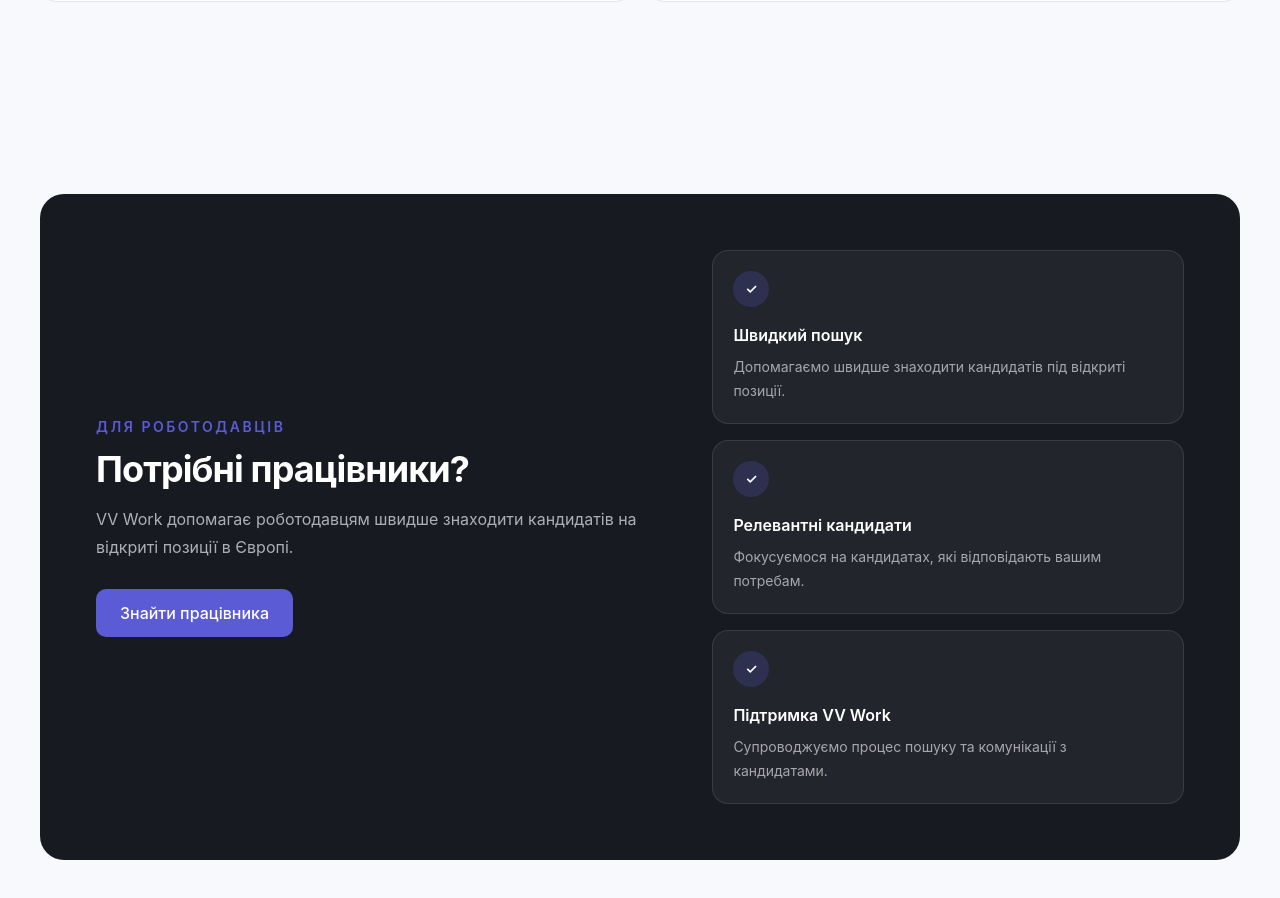
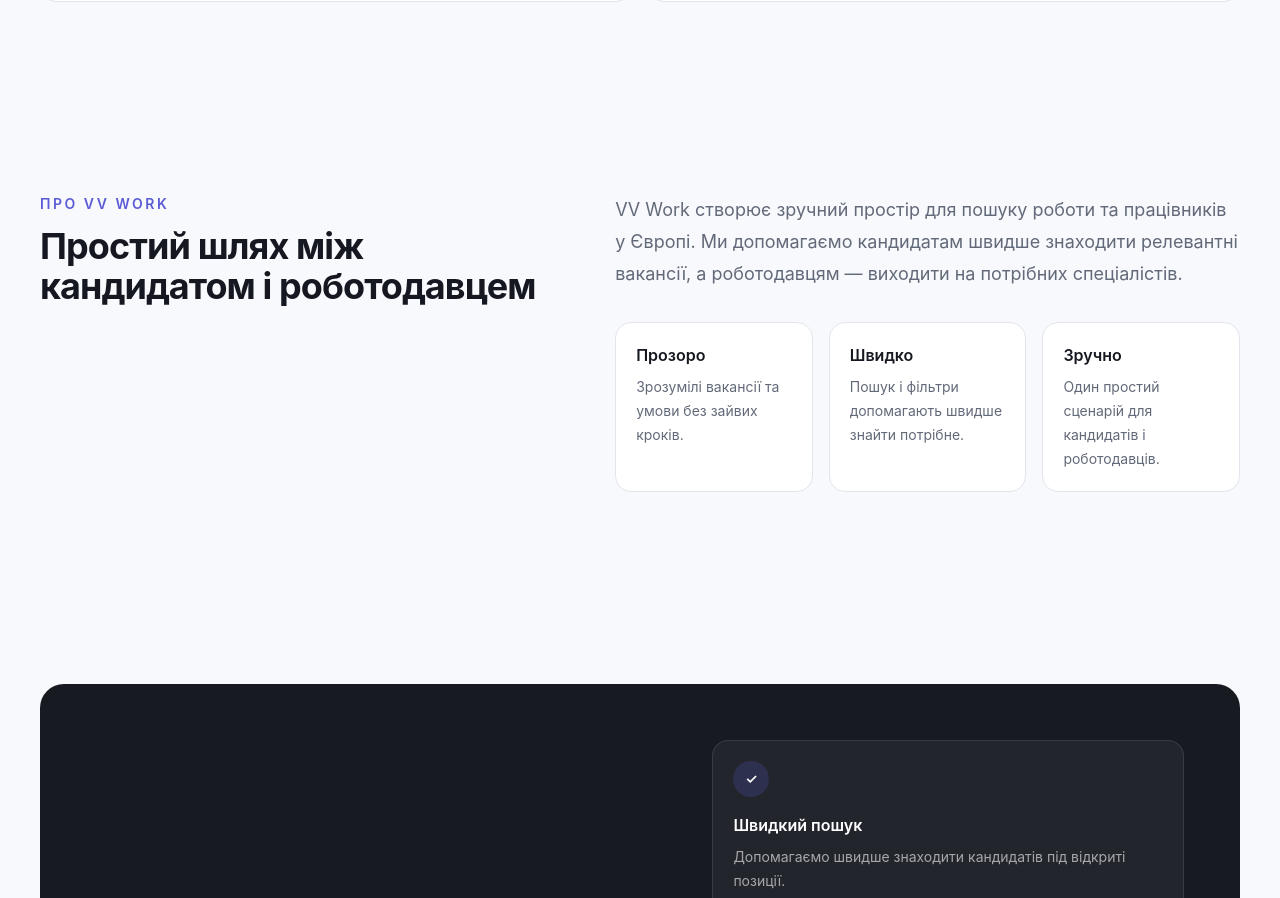
Before and after one commit to veselhmelnik/vv-work-test, a React (Vite) app: page / in a window 1280 px wide. Shown: the part 1873-2771 px from the top of the page. Built offline with nearby package versions, Linux system fonts and the light colour scheme.

Commit message:
add About Scetion

```diff
--- /dev/null
+++ b/src/features/about/AboutSection.tsx
@@ -0,0 +1,67 @@
+export function AboutSection() {
+  return (
+    <section
+      id="about"
+      className="container-page py-16 md:py-20 lg:py-24"
+    >
+      <div className="grid gap-10 lg:grid-cols-[0.9fr_1.1fr] lg:gap-16">
+        <div>
+          <p className="text-sm font-semibold uppercase tracking-[0.18em] text-primary">
+            Про VV Work
+          </p>
+
+          <h2 className="mt-3 text-3xl font-bold tracking-tight md:text-4xl">
+            Простий шлях між кандидатом і роботодавцем
+          </h2>
+        </div>
+
+        <div>
+          <p className="text-lg leading-8 text-muted">
+            VV Work створює зручний простір для пошуку роботи та працівників
+            у Європі. Ми допомагаємо кандидатам швидше знаходити релевантні
+            вакансії, а роботодавцям — виходити на потрібних спеціалістів.
+          </p>
+
+          <div className="mt-8 grid gap-4 sm:grid-cols-3">
+            <AboutPoint
+              title="Прозоро"
+              text="Зрозумілі вакансії та умови без зайвих кроків."
+            />
+
+            <AboutPoint
+              title="Швидко"
+              text="Пошук і фільтри допомагають швидше знайти потрібне."
+            />
+
+            <AboutPoint
+              title="Зручно"
+              text="Один простий сценарій для кандидатів і роботодавців."
+            />
+          </div>
+        </div>
+      </div>
+    </section>
+  )
+}
+
+type AboutPointProps = {
+  title: string
+  text: string
+}
+
+function AboutPoint({
+  title,
+  text,
+}: AboutPointProps) {
+  return (
+    <div className="rounded-2xl border border-border bg-surface p-5">
+      <h3 className="font-semibold">
+        {title}
+      </h3>
+
+      <p className="mt-2 text-sm leading-6 text-muted">
+        {text}
+      </p>
+    </div>
+  )
+}
--- a/src/pages/HomePage.tsx
+++ b/src/pages/HomePage.tsx
@@ -2,6 +2,7 @@ import { EmployerSection } from '../components/EmployerSection'
 import { Hero } from '../components/Hero'
 import { PageLayout } from '../components/layout/PageLayout'
 import { PopularCategories } from '../components/PopularCategories'
+import { AboutSection } from '../features/about/AboutSection'
 import { PartnersSection } from '../features/partners/components/PartnersSection'
 
 export function HomePage() {
@@ -10,6 +11,7 @@ export function HomePage() {
       <Hero />
       <PopularCategories />
       <PartnersSection />
+       <AboutSection />
       <EmployerSection />
     </PageLayout>
   )
```
